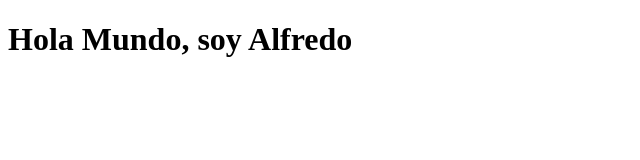
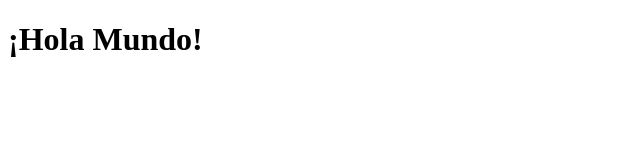
Before and after one commit to alokenveo/etm_web_repository, a plain HTML site: page inicio.html in a window 1280 px wide. Shown: the whole page, without its empty margins (0-640 px from the left). Drawn offline with Linux system fonts and the light colour scheme.

Commit message:
Update inicio.html

```diff
--- a/inicio.html
+++ b/inicio.html
@@ -6,6 +6,6 @@
     <title>Inicio</title>
 </head>
 <body>
-    <h1>Hola Mundo, soy Alfredo</h1>
+    <h1>¡Hola Mundo!</h1>
 </body>
 </html>
```
